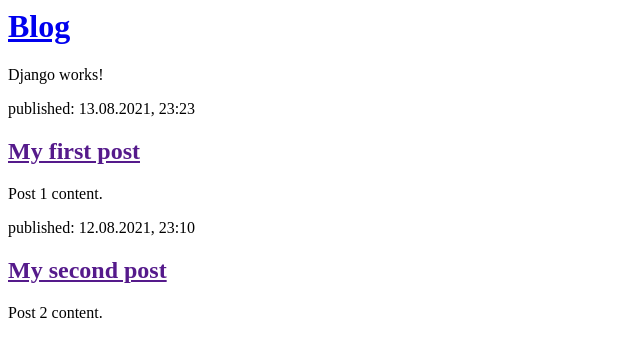
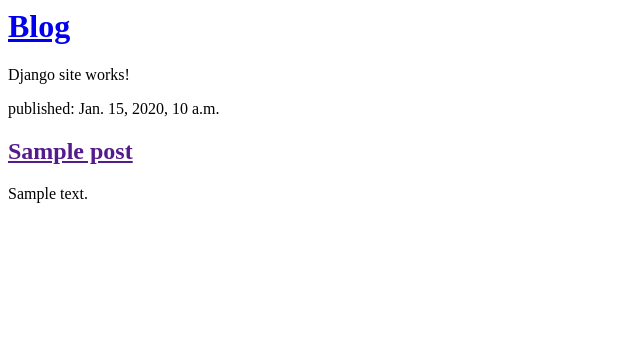
Before and after one commit to oObelix/djangoSimple, a Django app: page / in a window 1280 px wide. Shown: the top 357 px of the page, without its empty margins (0-640 px from the left). Run offline with Django 3.2, Linux system fonts and the light colour scheme; tables that the repository leaves empty hold one stand-in row (values such as "Sample post").

Commit message:
post_list.html edited with dynamic template tokens

```diff
--- a/blog/templates/blog/post_list.html
+++ b/blog/templates/blog/post_list.html
@@ -1,6 +1,6 @@
 <html lang="en">
 <head>
-    <title>Django title</title>
+    <title>Django blog title</title>
 </head>
 <body>
 
@@ -8,19 +8,15 @@
     <h1><a href="/">Blog</a></h1>
 </div>
 
-<p>Django works!</p>
+<p>Django site works!</p>
 
+{% for post in posts %}
 <div>
-    <p>published: 13.08.2021, 23:23</p>
-    <h2><a href="">My first post</a></h2>
-    <p>Post 1 content.</p>
+    <p>published: {{ post.published_date }}</p>
+    <h2><a href="">{{ post.title }}</a></h2>
+    <p>{{ post.text|linebreaksbr }}</p>
 </div>
-
-<div>
-    <p>published: 12.08.2021, 23:10</p>
-    <h2><a href="">My second post</a></h2>
-    <p>Post 2 content.</p>
-</div>
+{% endfor %}
 
 </body>
 </html>
```
